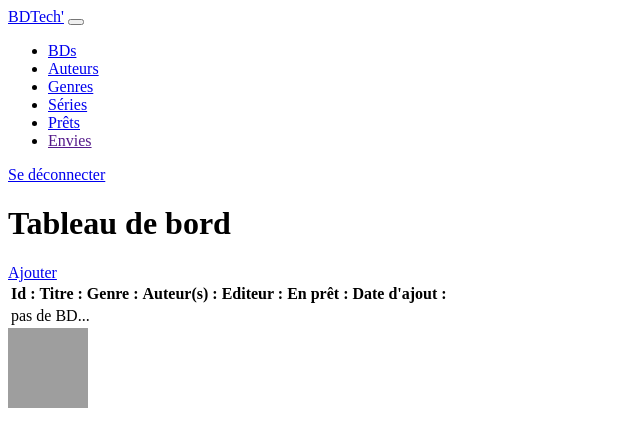
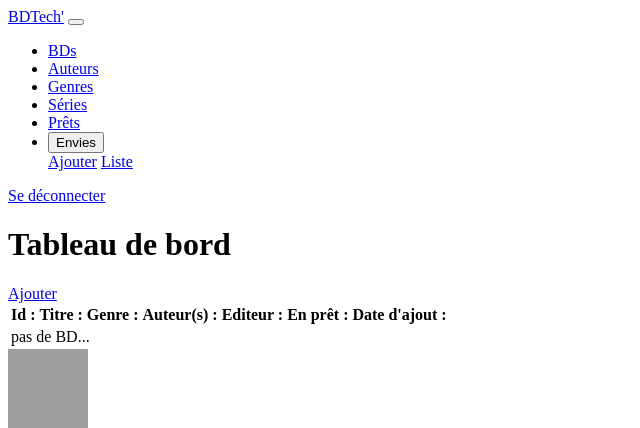
Before and after one commit to ArthurP44/BDTECH, a Symfony app: template templates/bd/index.html.twig in a window 1280 px wide. Shown: the top 428 px of the page, without its empty margins (0-640 px from the left). Run offline with Twig, Linux system fonts and the light colour scheme; the template is opened without the code that fills it, so the values that code supplies are empty; some libraries are stand-ins or nearby versions; grey boxes are pictures that could not be loaded.

Commit message:
add button envie to admin navbar

```diff
--- a/templates/navbar/navbarAdmin.html.twig
+++ b/templates/navbar/navbarAdmin.html.twig
@@ -1,4 +1,4 @@
-<nav class="navbar navbar-expand-lg navbar-light fixed-top mb-4 shadow p-3 mb-5 bg-white rounded" >
+<nav class="navbar navbar-expand-lg navbar-light fixed-top mb-4 shadow p-3 mb-5 bg-white rounded">
     <a class="navbar-brand btn btn-primary text-white" href="{{ path('homepage') }}">BDTech'</a>
     <button class="navbar-toggler" type="button" data-toggle="collapse" data-target="#navbarNav"
             aria-controls="navbarNav" aria-expanded="false" aria-label="Toggle navigation">
@@ -27,12 +27,21 @@
                    href="{{ path('bd_lend') }}" id="envies">Prêts</a>
             </li>
             <li class="nav-item">
-                <a class="nav-link btn btn-primary text-white mr-2"
-                   href="" id="pret">Envies</a>
+                <div class="dropdown">
+                    <button class="btn btn-secondary dropdown-toggle" type="button" id="dropdownMenuButton"
+                            data-toggle="dropdown" aria-haspopup="true" aria-expanded="false">
+                        Envies
+                    </button>
+                    <div class="dropdown-menu" aria-labelledby="dropdownMenuButton">
+                        <a class="dropdown-item" href="#">Ajouter</a>
+                        <a class="dropdown-item" href="#">Liste</a>
+                    </div>
+                </div>
             </li>
         </ul>
     </div>
     <div class="d-flex justify-content-end">
-            <a class="nav-link btn btn-success text-white mr-2" href="{{ path('app_logout') }}" id="deconnexion">Se déconnecter</a>
+        <a class="nav-link btn btn-success text-white mr-2" href="{{ path('app_logout') }}" id="deconnexion">Se
+            déconnecter</a>
     </div>
 </nav>
```
